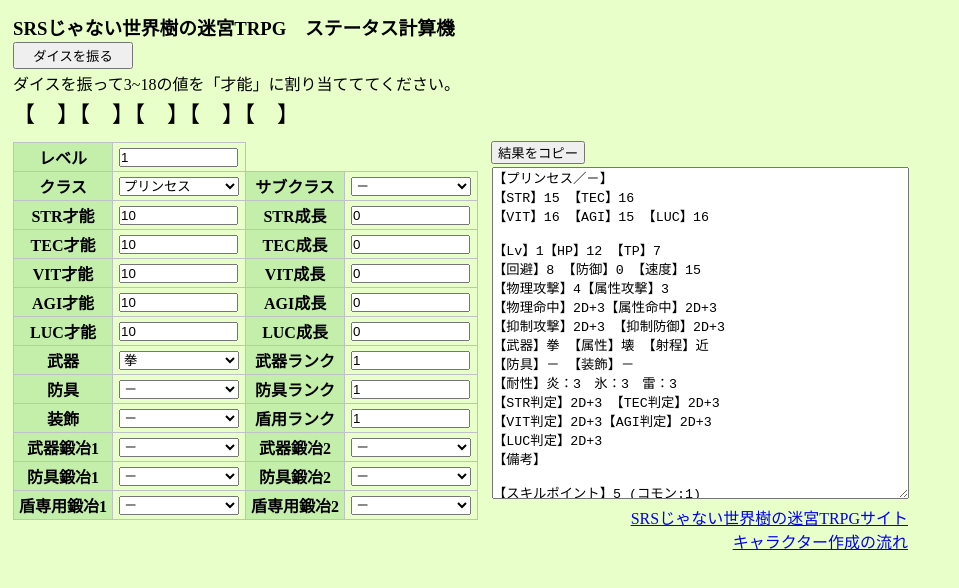
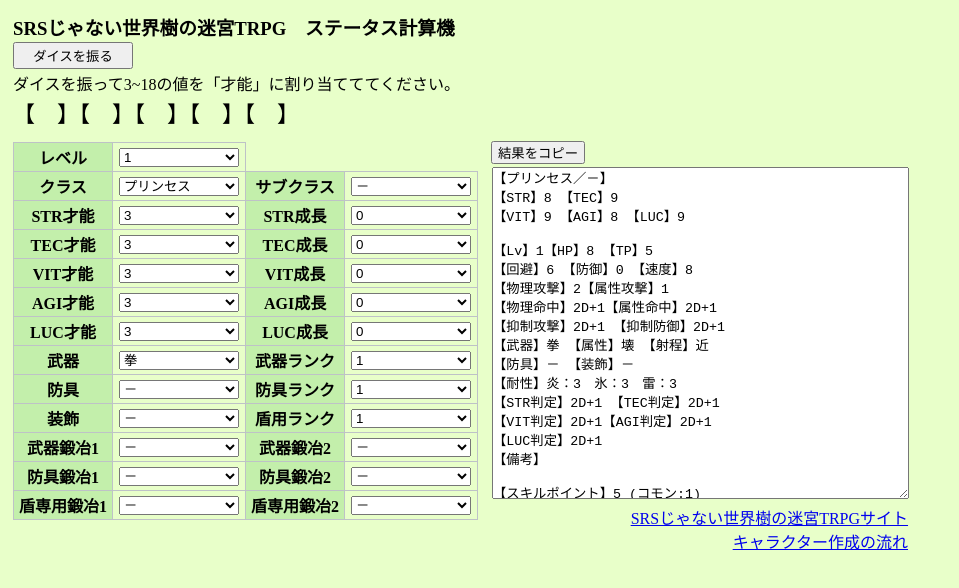
Before and after one commit to HTH-HTH/NssqMaker, a plain HTML site: page index.html in a window 1280 px wide. Shown: the whole page, without its empty margins (0-959 px from the left). Drawn offline with Linux system fonts and the light colour scheme.

Commit message:
レベル・ランク・能力値の入力を inputからselectに変更しました

```diff
--- a/index.html
+++ b/index.html
@@ -1,5 +1,6 @@
 <!DOCTYPE html>
 <html lang="ja" dir="ltr">
+
 <head>
   <title>NSSQステータス計算機</title>
   <meta charset="utf-8">
@@ -27,7 +28,10 @@
     <table class="info">
       <tr>
         <th>レベル</th>
-        <td><input type="number" id="level" value="1" min="1" max="99" onChange="sta_make();"></td>
+        <td>
+          <select id="level" onChange="sta_make();">
+          </select>
+        </td>
       </tr>
       <tr>
 
@@ -42,37 +46,38 @@
 
       <tr>
         <th>STR才能</th>
-        <td><input type="number" id="str_talent" value="10" min="3" max="18" onChange="sta_make();"></td>
+        <td><select id="str_talent" onChange="sta_make();"></select></td>
+
         <th>STR成長</th>
-        <td><input type="number" id="str_grow" value="0" min="0" max="99" onChange="sta_make();"></td>
+        <td><select id="str_grow" onChange="sta_make();"></select></td>
       </tr>
 
       <tr>
         <th>TEC才能</th>
-        <td><input type="number" id="tec_talent" value="10" min="3" max="18" onChange="sta_make();"></td>
+        <td><select id="tec_talent" onChange="sta_make();"></select></td>
         <th>TEC成長</th>
-        <td><input type="number" id="tec_grow" value="0" min="0" max="99" onChange="sta_make();"></td>
+        <td><select id="tec_grow" onChange="sta_make();"></select></td>
       </tr>
 
       <tr>
         <th>VIT才能</th>
-        <td><input type="number" id="vit_talent" value="10" min="3" max="18" onChange="sta_make();"></td>
+        <td><select id="vit_talent" onChange="sta_make();"></select></td>
         <th>VIT成長</th>
-        <td><input type="number" id="vit_grow" value="0" min="0" max="99" onChange="sta_make();"></td>
+        <td><select id="vit_grow" onChange="sta_make();"></select></td>
       </tr>
 
       <tr>
         <th>AGI才能</th>
-        <td><input type="number" id="agi_talent" value="10" min="3" max="18" onChange="sta_make();"></td>
+        <td><select id="agi_talent" onChange="sta_make();"></select></td>
         <th>AGI成長</th>
-        <td><input type="number" id="agi_grow" value="0" min="0" max="99" onChange="sta_make();"></td>
+        <td><select id="agi_grow" onChange="sta_make();"></select></td>
       </tr>
 
       <tr>
         <th>LUC才能</th>
-        <td><input type="number" id="luc_talent" value="10" id="" min="3" max="18" onChange="sta_make();"></td>
+        <td><select id="luc_talent" onChange="sta_make();"></select></td>
         <th>LUC成長</th>
-        <td><input type="number" id="luc_grow" value="0" id="" min="0" max="99" onChange="sta_make();"></td>
+        <td><select id="luc_grow" onChange="sta_make();"></select></td>
       </tr>
 
       <tr>
@@ -80,7 +85,9 @@
         <td><select id="weapon_list" onChange="sta_make();"></td>
         </select>
         <th>武器ランク</th>
-        <td><input type="number" id="weapon_rank" value="1" min="1" max="99" onChange="sta_make();"></td>
+        <td>
+        <select id="weapon_rank" onChange="sta_make();">
+        </select></td>
       </tr>
 
       <tr>
@@ -92,7 +99,9 @@
             <option value="重鎧">重鎧</option>
           </select></td>
         <th>防具ランク</th>
-        <td><input type="number" id="armor_rank" value="1" min="1" max="99" onChange="sta_make();"></td>
+        <td>
+        <select id="armor_rank" onChange="sta_make();">
+        </select></td>
       </tr>
 
       <tr>
@@ -101,7 +110,9 @@
             <option value="－">－</option>
           </select></td>
         <th>盾用ランク</th>
-        <td><input type="number" id="other_rank" value="1" min="1" max="99" onChange="sta_make();"></td>
+        <td>
+        <select id="other_rank" onChange="sta_make();">
+        </select></td>
       </tr>
 
       <tr>
@@ -159,7 +170,9 @@
     <!-- スクリプトの実行  -->
     <script src=chara_make.js></script>
     <script src="main.js"></script>
-    <script>sta_make();</script>
+    <script>
+      sta_make();
+    </script>
   </div>
 </body>
 
--- a/main.js
+++ b/main.js
@@ -24,7 +24,8 @@ let w_forge = ['STR+1', 'TEC+1', 'VIT+1', 'AGI+1', 'LUC+1',
 let a_forge = ['STR+1', 'TEC+1', 'VIT+1', 'AGI+1', 'LUC+1',
   '防御+1', '速度+2', '炎耐性+1', '氷耐性+1', '雷耐性+1'
 ]
-
+let sta_list = ["str", "tec", "vit", "agi", "luc"]
+let equip_list = ["weapon", "armor", "other"]
 /*.append()　は挿入した後に値が残らないので素材を各個作成しています。*/
 
 /*ジョブ（職業）*/
@@ -52,6 +53,60 @@ let job_list_create = () => {
     sub_job_list.append(option2)
   };
 };
+//レベル
+let level_create = () => {
+  for (let i = 1; i <= 99; i++) {
+    let level_option = document.createElement("option")
+    level_option.value = i;
+    level_option.text = i;
+
+    document.getElementById("level");
+    level.append(level_option)
+  };
+};
+/*ステ才能値５種*/
+let talent_create = () => {
+  for (let i = 0; i <= 4; i++) {
+    for (let j = 3; j <= 18; j++) {
+      let talent_option = document.createElement("option")
+      talent_option.value = j;
+      talent_option.text = j;
+      if (j == 10) {
+        /*selected(初期値)属性追加できるようになったら使いたい*/
+      };
+
+      talent_get = document.getElementById(sta_list[i] + "_talent");
+      talent_get.append(talent_option)
+    };
+  };
+};
+/*ステ成長値５種*/
+let grow_create = () => {
+  for (let i = 0; i <= 4; i++) {
+    for (let j = 0; j <= 99; j++) {
+      let grow_option = document.createElement("option")
+      grow_option.value = j;
+      grow_option.text = j;
+
+      grow_get = document.getElementById(sta_list[i] + "_grow");
+      grow_get.append(grow_option)
+    };
+  };
+};
+/*装備ランク*/
+let rank_create = () => {
+  for (let i = 0; i <= 2; i++) {
+    for (let j = 1; j <= 99; j++) {
+      let rank_option = document.createElement("option")
+      rank_option.value = j;
+      rank_option.text = j;
+
+      rank_get = document.getElementById(equip_list[i] + "_rank");
+      rank_get.append(rank_option)
+    };
+  };
+};
+
 
 /*武器*/
 let w_list_create = () => {
@@ -140,6 +195,10 @@ let a_forge_list_create = () => {
   };
 };
 job_list_create();
+level_create();
+talent_create();
+grow_create();
+rank_create();
 w_list_create();
 o_list_create();
 w_forge_list_create();
```
